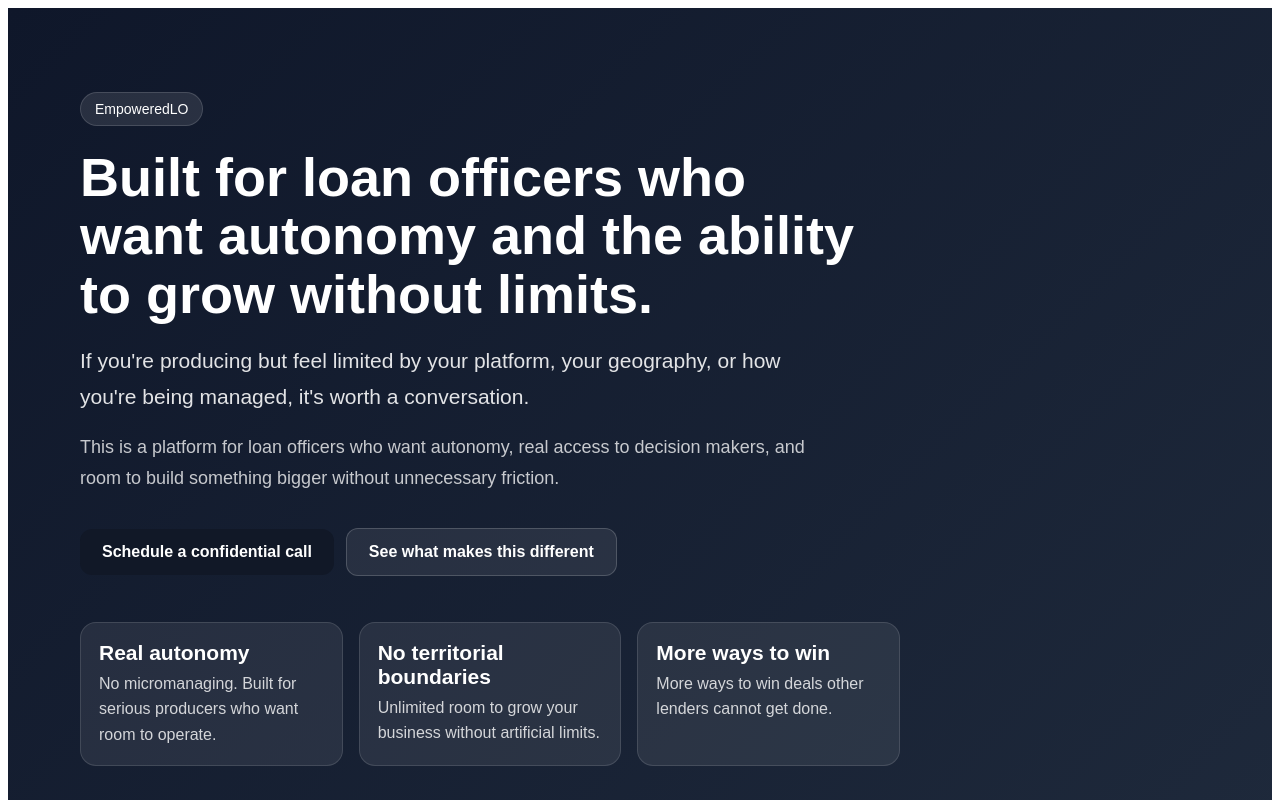
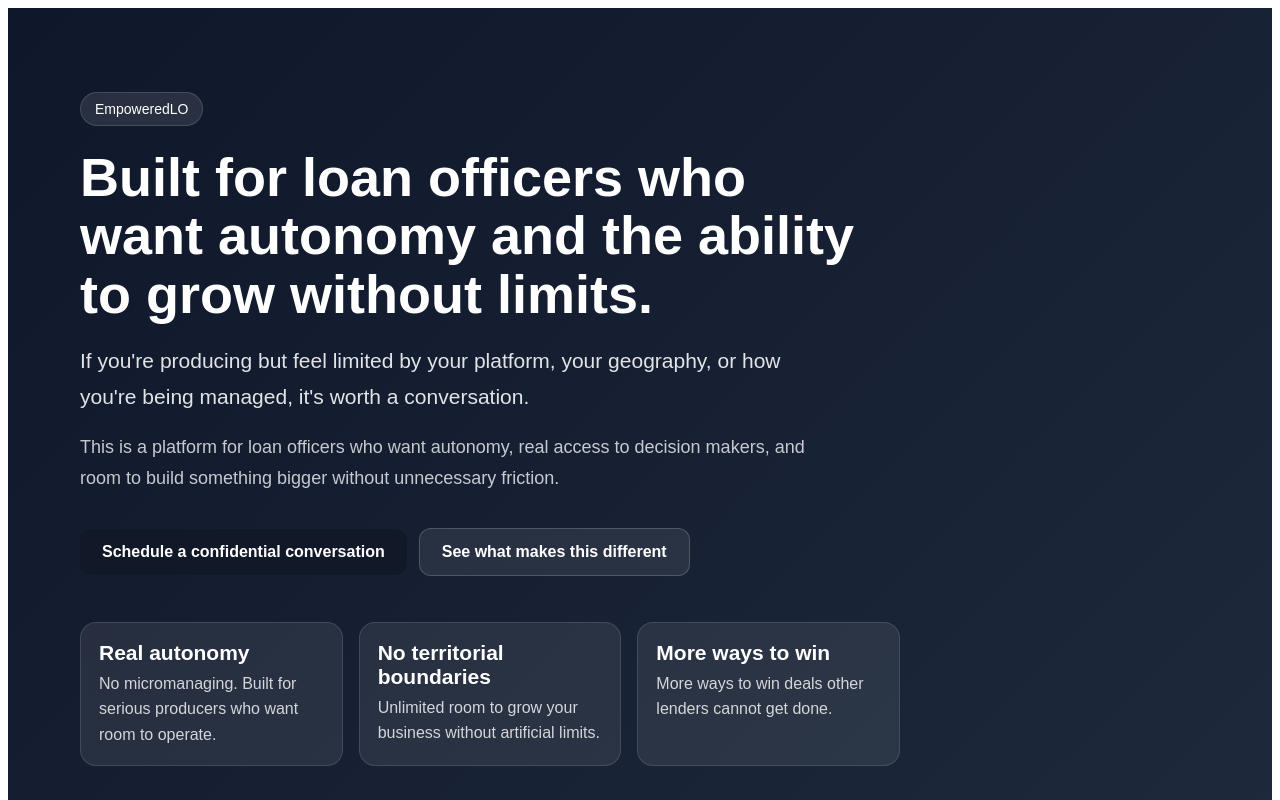
Before and after one commit to cadickie/empoweredlo, a Next.js app: page / in a window 1280 px wide. Shown: the top 800 px of the page. Built offline with nearby package versions, Linux system fonts and the light colour scheme.

Commit message:
Update page.jsx

```diff
--- a/app/page.jsx
+++ b/app/page.jsx
@@ -129,7 +129,7 @@ export default function Home() {
   rel="noopener noreferrer"
   style={buttonPrimary}
 >
-  Schedule a confidential call
+  Schedule a confidential conversation
 </a>
               <a href="#why" style={buttonSecondary}>
                 See what makes this different
```
